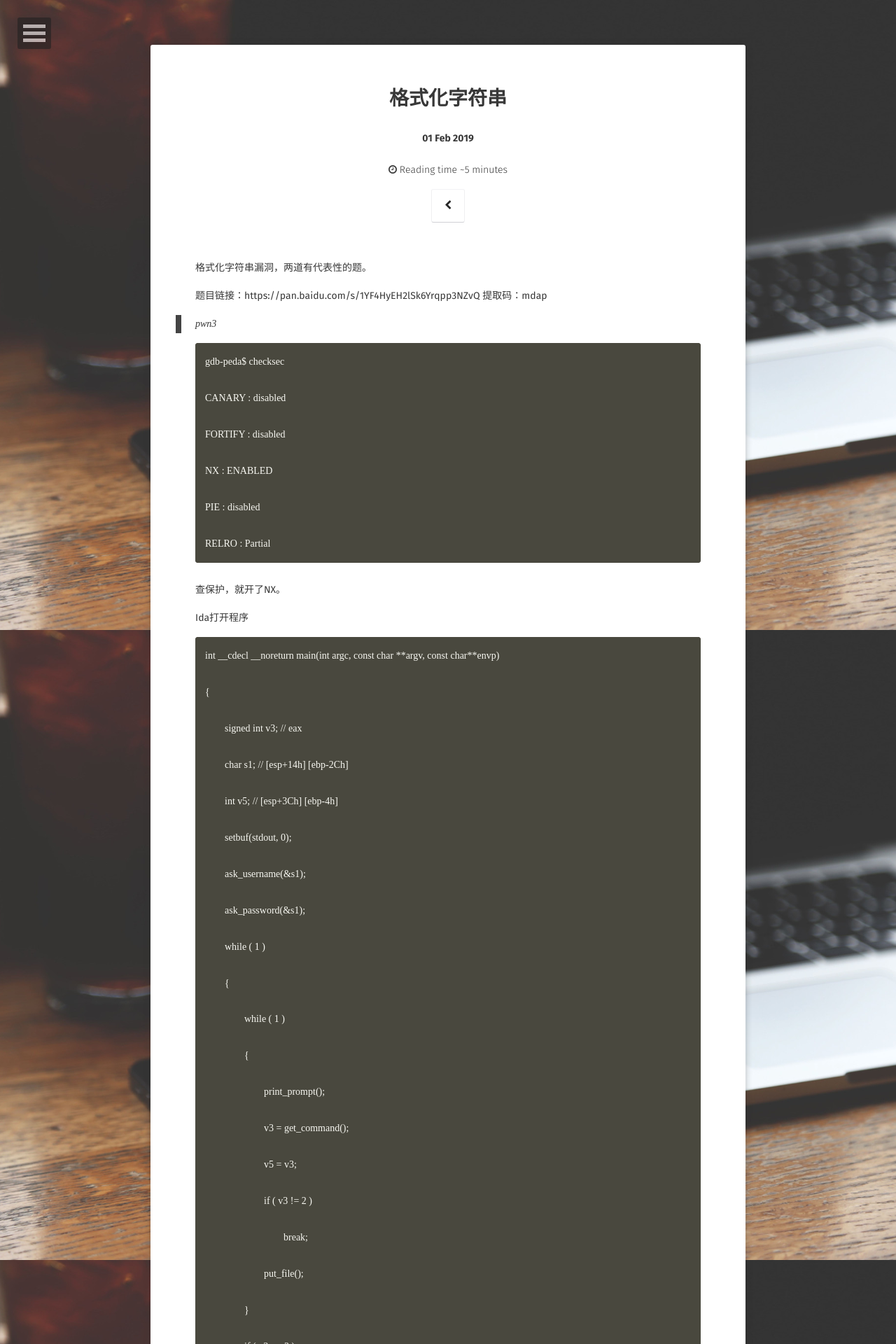
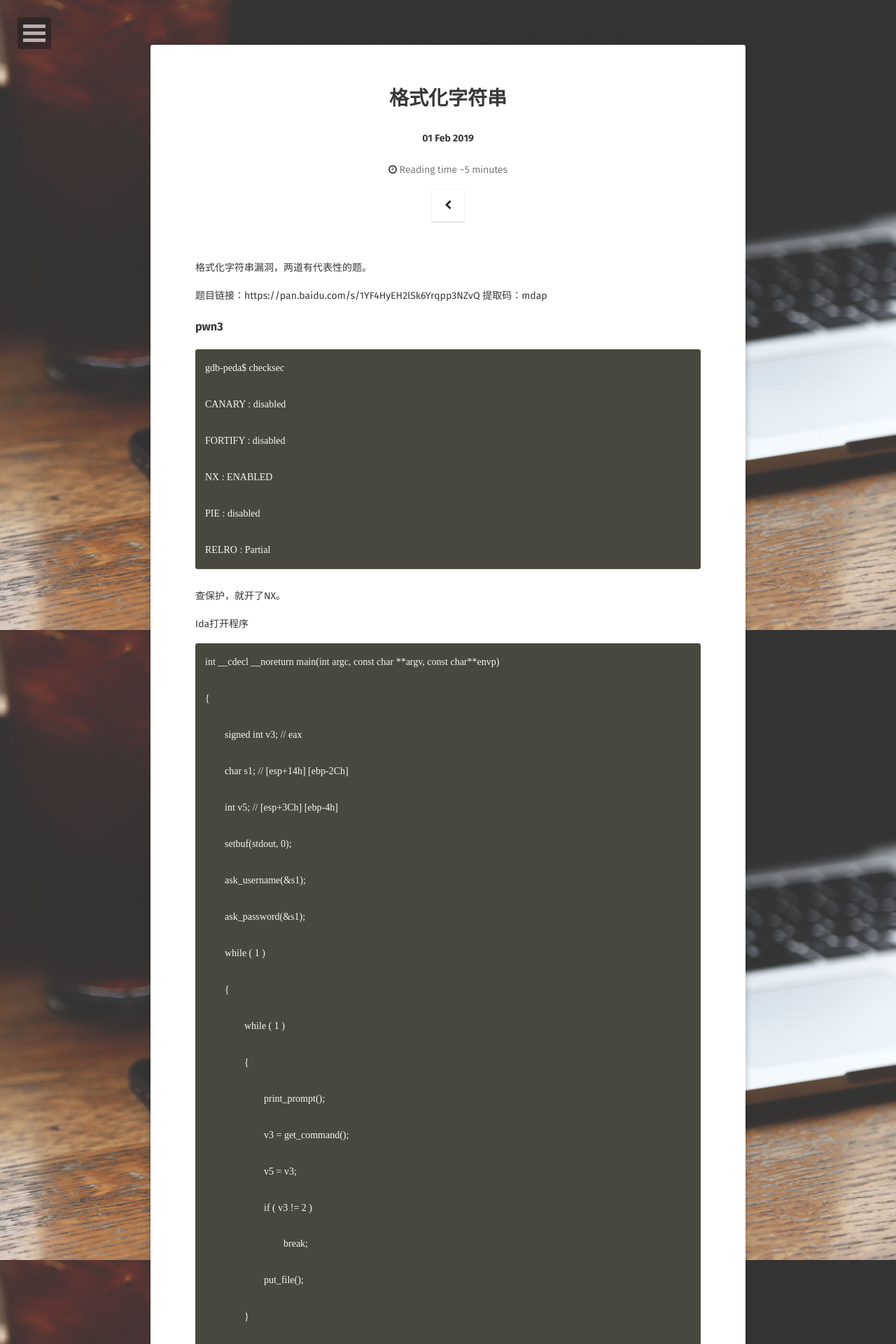
Before and after one commit to tearorca/tearorca.github.io, a Jekyll site: the page built from _posts/2019-2-1-格式化字符串.md, in a window 1280 px wide. Shown: the top 1920 px of the page at 70% size. Built offline with Jekyll 4.4.1, drawn with Linux system fonts in a browser that asks for light colours; some web fonts are replaced; our own code applies the rules of GitHub Pages for plain Markdown files; comment, search, counter and statistics services are not loaded.

```diff
--- a/_posts/2019-2-1-格式化字符串.md
+++ b/_posts/2019-2-1-格式化字符串.md
@@ -4,7 +4,7 @@
 提取码：mdap
 
 
->pwn3
+### **pwn3**
 
 	gdb-peda$ checksec
 
@@ -389,7 +389,7 @@ Put是输入的，get是读取的，dir是显示的
 
 
 
-## **pwnme_k0**
+# **pwnme_k0**
 
 	gdb-peda$ checksec
 
```
